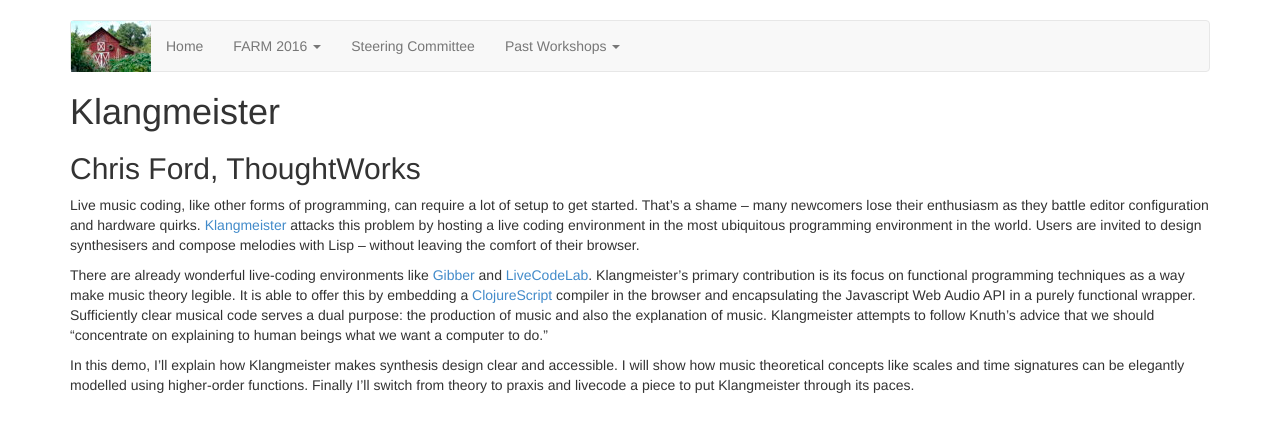
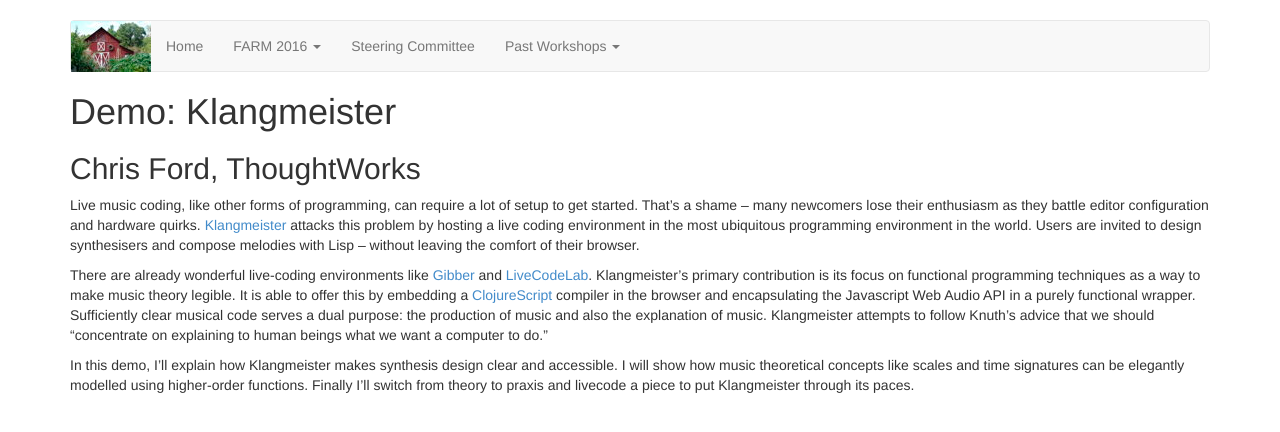
Before and after one commit to functional-art/functional-art.github.com, a Jekyll site: the page built from 2016/klangmeister.md, in a window 1280 px wide. Shown: the top 432 px of the page. Built offline with Jekyll 4.4.1, drawn with Linux system fonts in a browser that asks for light colours; nearby versions of some CDN libraries.

Commit message:
Minor fixes.

```diff
--- a/2016/epimorphism.html
+++ b/2016/epimorphism.html
@@ -4,7 +4,7 @@
 active: farm2016
 ---
 
-		  <h1> Demo Proposal: Epimorphism </h1>
+		  <h1>Demo: Epimorphism </h1>
 		  <h2>Francis Shuman</h2>
 			<p>
 				Epimorphism is an art project which simulates video feedback in a mathematically interesting, fractaline, and aesthetically pleasing fashion.  It is written in the language PureScript, a dialect of Haskell which compiles to javascript, and runs in users web browsers.
--- a/2016/klangmeister.md
+++ b/2016/klangmeister.md
@@ -4,7 +4,7 @@
 active: farm2016
 ---
 
-# Klangmeister
+# Demo: Klangmeister
 
 ## Chris Ford, ThoughtWorks
 
@@ -20,7 +20,7 @@
 [Gibber](http://gibber.mat.ucsb.edu/) and
 [LiveCodeLab](http://livecodelab.net/). Klangmeister's primary
 contribution is its focus on functional programming techniques as a
-way make music theory legible. It is able to offer this by embedding a
+way to make music theory legible. It is able to offer this by embedding a
 [ClojureScript](https://github.com/clojure/clojurescript) compiler in
 the browser and encapsulating the Javascript Web Audio API in a purely
 functional wrapper. Sufficiently clear musical code serves a dual
```
